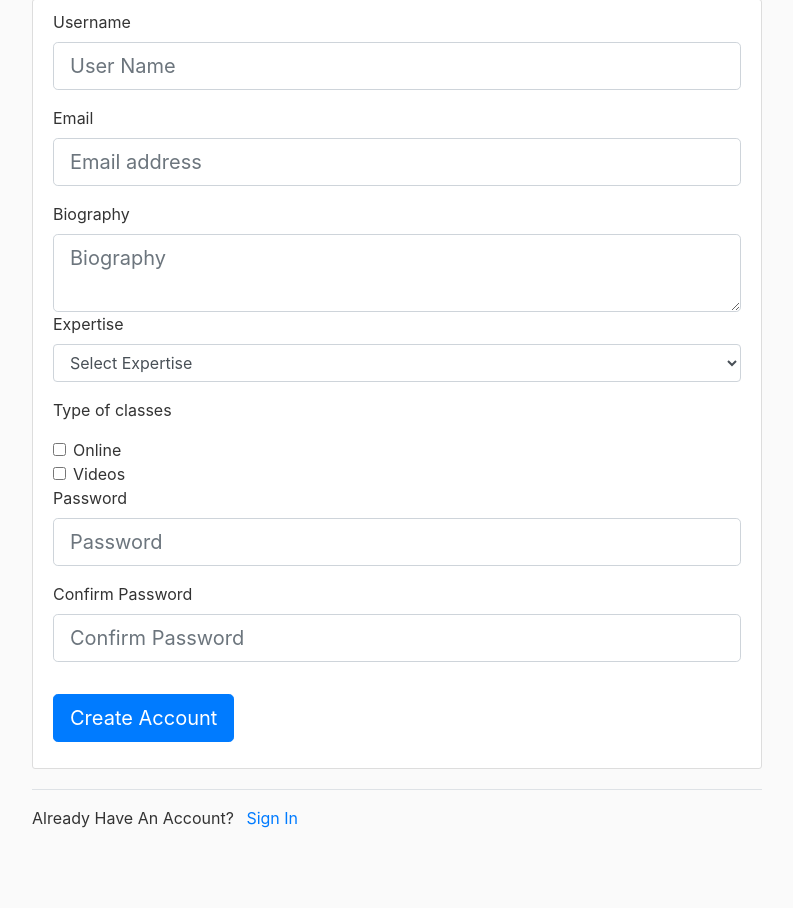
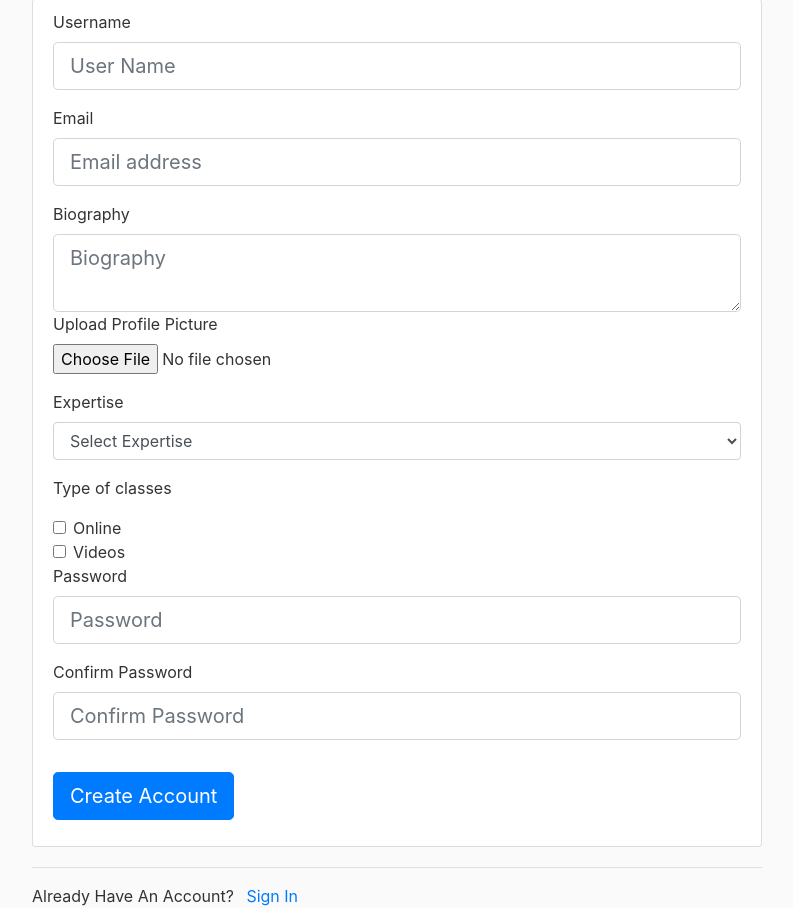
Before and after one commit to YomnaMohsen/E-learning-Hub, a Flask app: page /register-teacher in a window 1280 px wide. Shown: the part 81-989 px from the top of the page, without its empty margins (53-846 px from the left). Before the commit the page ends 909 px from the top, so only its background shows below. Run offline with Flask 3, Linux system fonts and the light colour scheme; some libraries are stand-ins or nearby versions.

Commit message:
upload photo

```diff
--- a/ehub/forms.py
+++ b/ehub/forms.py
@@ -1,4 +1,5 @@
 from flask_wtf import FlaskForm
+from flask_wtf.file import FileField, FileAllowed
 import re
 from wtforms import StringField, TextAreaField, PasswordField, SubmitField, BooleanField, SelectField
 from wtforms.validators import DataRequired, Length, Email, EqualTo, ValidationError
@@ -59,6 +60,7 @@ class RegistrationForm_Teacher(FlaskForm):
                         validators=[DataRequired(), Email(), validate_email])
     biography = TextAreaField('Biography', validators=[DataRequired(), Length(min=10)])
     expertise = SelectField('Expertise', choices= fill_list, validators=[DataRequired()])
+    picture = FileField('Upload Profile Picture', validators=[FileAllowed(['jpg', 'png'])])
     type_online = BooleanField('Online')
     type_videos = BooleanField('Videos')
     password = PasswordField('Password', validators=[DataRequired(), Length(min=8), validate_password_complexity])
--- a/ehub/models.py
+++ b/ehub/models.py
@@ -86,8 +86,6 @@ class Student(db.Model):
     courses = db.relationship('Course', secondary=stud_course, backref='students_enrolled', lazy=True)
     reviews = db.relationship('Review', backref='student', lazy=True)
 
-    def __repr__(self) -> str:
-        return f'Student{self.email}, {self.name} {self.password}'
 
 class Review(db.Model):
     id = db.Column(db.Integer, primary_key = True)
--- a/ehub/routes.py
+++ b/ehub/routes.py
@@ -1,4 +1,7 @@
 from ehub import app, db, bcrypt
+import os
+from PIL import Image
+import secrets
 from ehub.models import *
 from flask import render_template, flash, redirect, url_for, session, current_app
 from ehub.forms import RegistrationForm, LoginForm, RegistrationForm_Teacher
@@ -13,6 +16,17 @@ student_Permission= Permission(RoleNeed('Student'))
 def home():
     return render_template("home.html")
 
+def save_picture(form_picture):
+    random_hex = secrets.token_hex(8)
+    _, f_ext = os.path.splitext(form_picture.filename)
+    picture_fn = random_hex + f_ext
+    picture_path = os.path.join(app.root_path, 'static/profile_pics', picture_fn)
+    output_size = (125, 125)
+    i = Image.open(form_picture)
+    i.thumbnail(output_size)
+    i.save(picture_path)
+
+    return picture_fn
 
 @app.route("/register-teacher",  methods=['GET', 'POST'])
 def register_inst():
@@ -23,8 +37,10 @@ def register_inst():
         hashed_password = bcrypt.generate_password_hash(form.password.data).decode('utf-8')
         category_obj = Category.query.filter_by(name =form.expertise.data).first()
         c_type = "Online" if form.type_online.data else "Video"
+        if form.picture.data:
+          pic_file = save_picture(form.picture.data)
         instructor = Instructor(name=form.username.data, email=form.email.data,biography=form.biography.data,
-                        expertise = form.expertise.data,  course_type = c_type,
+                        expertise = form.expertise.data, image_file=pic_file,  course_type = c_type,
                         category_id = category_obj.id, password=hashed_password)
         role = Role.query.filter_by(name ="Instructor").first()
         db.session.add(instructor)
@@ -89,14 +105,14 @@ def account_teacher():
         print("None")
         flash('Permission denied', category='danger')
         return render_template("home.html")
-    return render_template("account_teacher.html", title="account")
+    return render_template("dashboard_teacher.html", title="account")
 
 
 @app.route("/dash/student")
 @login_required
 @student_Permission.require(http_exception=403)
 def account_student():
-        return render_template("account_std.html", title="account")
+        return render_template("dashboard_student.html", title="account")
 
 @app.route("/logout")
 @login_required
--- a/ehub/templates/account_teacher.html
+++ /dev/null
@@ -1,4 +0,0 @@
-{% extends "layout.html" %}
-{% block content %}
-    <h1>{{ current_user.email}}</h1>
-{% endblock content %}
--- a/ehub/templates/register_teacher.html
+++ b/ehub/templates/register_teacher.html
@@ -1,7 +1,7 @@
 {% extends "layout.html" %}
 {% block content %}
     <div class="content-section">
-        <form method ="POST", action ="">
+        <form method ="POST" action=""  enctype="multipart/form-data">
             {{ form.hidden_tag() }}
             <fieldset class ='form-group'>
                 <div class = 'form-group'>
@@ -45,7 +45,15 @@
                 {% else %}
                 {{ form.biography(class="form-control form-control-lg", placeholder="Biography") }}
                 {% endif %}
-
+                <div class="form-group">
+                    {{ form.picture.label() }}
+                    {{ form.picture(class="form-control-file") }}
+                    {% if form.picture.errors %}
+                        {% for error in form.picture.errors %}
+                            <span class="text-danger">{{ error }}</span></br>
+                        {% endfor %}
+                    {% endif %}
+                </div>
                 <div class="form-group">
                       {{ form.expertise.label(class="form-control-label") }}
                       {{ form.expertise(class= 'form-control', placeholder='Expertise') }}
```
Also changed, not shown: dash.html (added, +19 -0 lines), ehub/templates/dashboard_teacher.html (added, +19 -0 lines), ehub/e-learn.db, ehub/static/profile_pics/b44bba82695c2898.png (added), ehub/templates/dashboard_student.html (renamed from ehub/templates/account_std.html).
